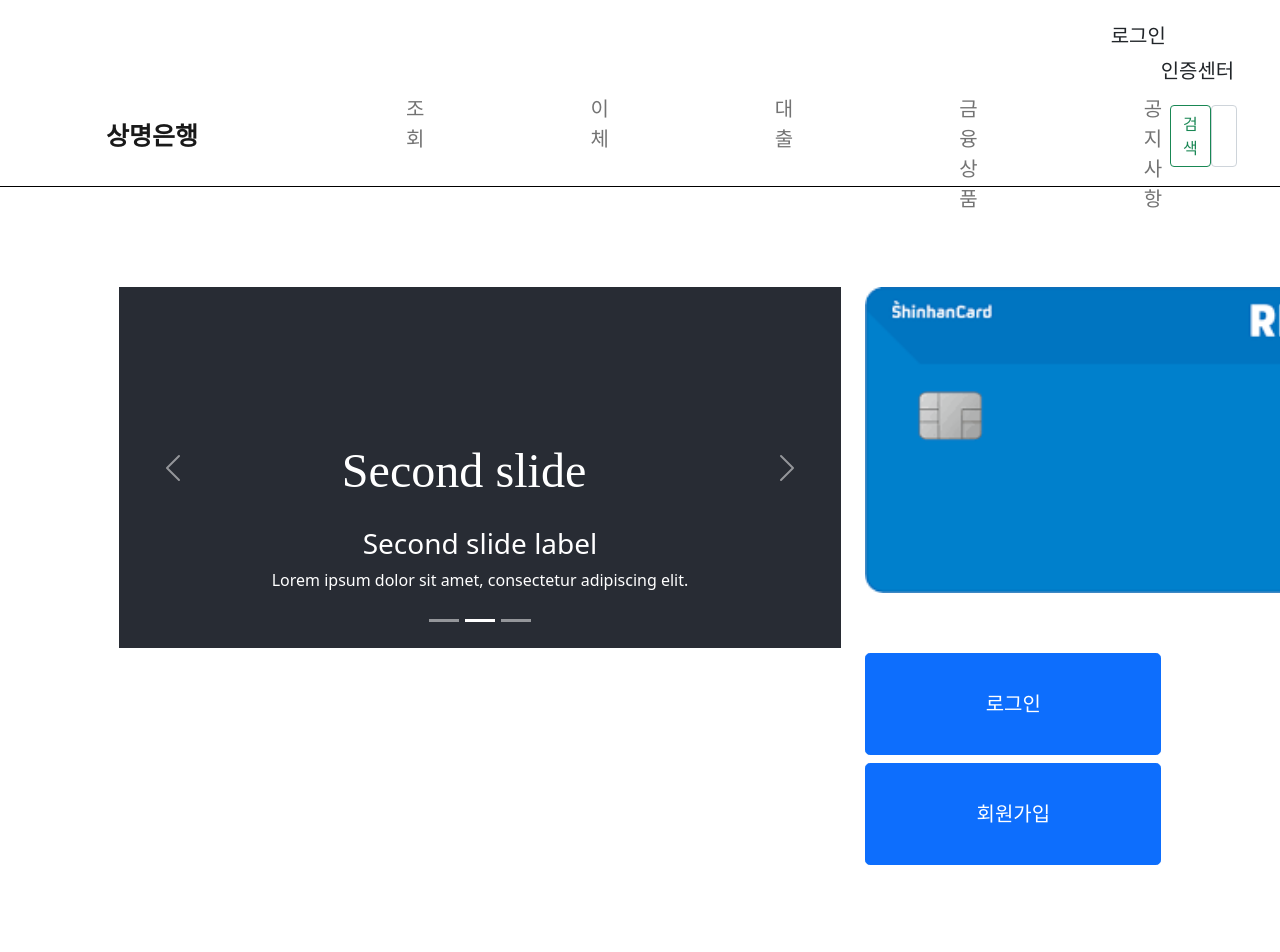
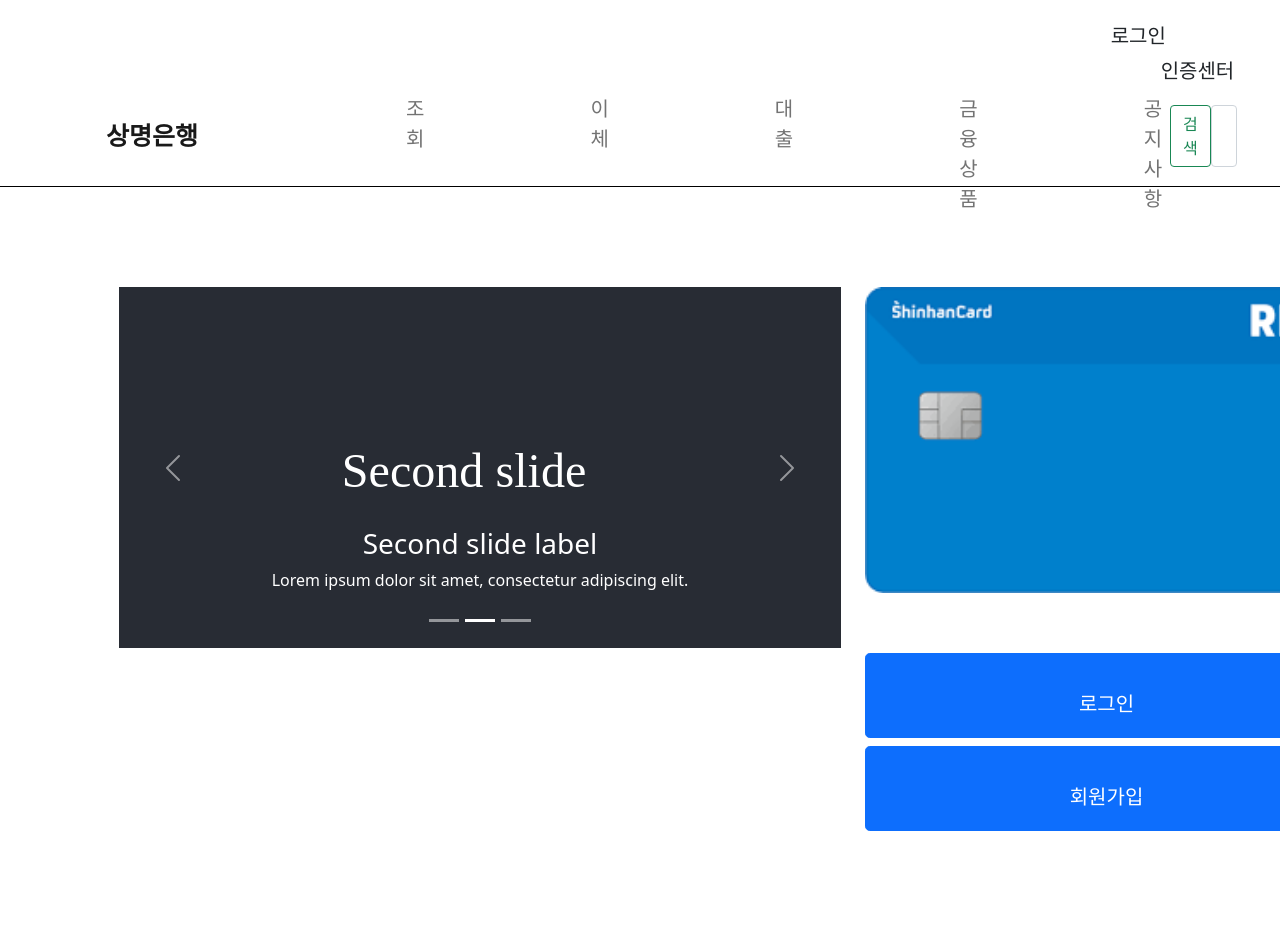
Before and after one commit to OHWONSIK/Security_Frontend_React, a React (Create React App) app in the folder react/: page / in a window 1280 px wide. Shown: the top 952 px of the page. Built offline with nearby package versions, Linux system fonts and the light colour scheme.

Commit message:
Update home.module.css

```diff
--- a/react/src/css/home.module.css
+++ b/react/src/css/home.module.css
@@ -10,11 +10,15 @@
 
 .loginButton{
     padding-top: 35px;
+    width:482.4px;
+    height:85px;
     padding-bottom: 35px;
 }
 
 .signupButton{
     padding-top: 35px;
+    width:482.4px;
+    height:85px;
     padding-bottom: 35px;
 }
 
```
